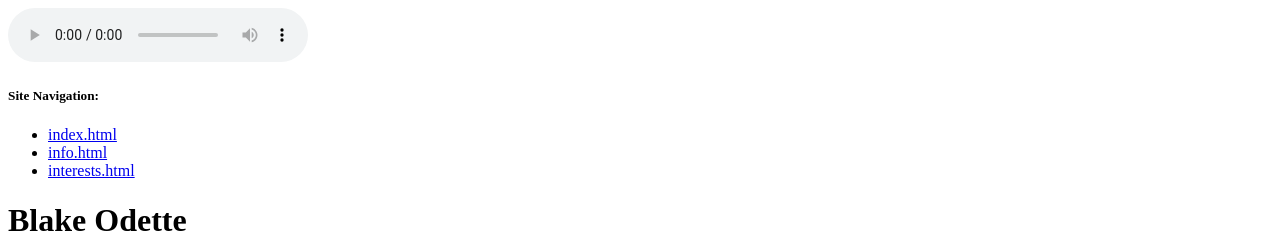
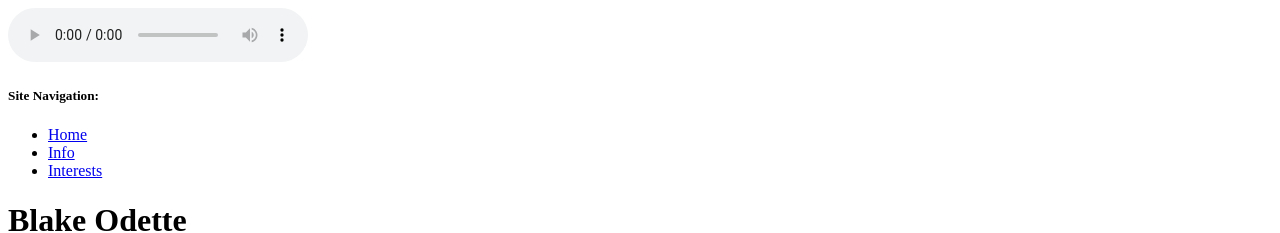
Before and after one commit to bodette-dev/ITMD361-Project1, a plain HTML site: page index.html in a window 1280 px wide. Shown: the top 233 px of the page. Drawn offline with Linux system fonts and the light colour scheme.

Commit message:
Update index.html

```diff
--- a/index.html
+++ b/index.html
@@ -15,9 +15,9 @@
     <!--Links to other pages-->
     <h5>Site Navigation:</h5>
     <ul>
-      <li><a href="index.html">index.html</a></li>
-      <li><a href="info.html">info.html</a></li>
-      <li><a href="interests.html">interests.html</a></li>
+      <li><a href="index.html">Home</a></li>
+      <li><a href="info.html">Info</a></li>
+      <li><a href="interests.html">Interests</a></li>
     </ul>
 
     <!--Personal Information-->
```
